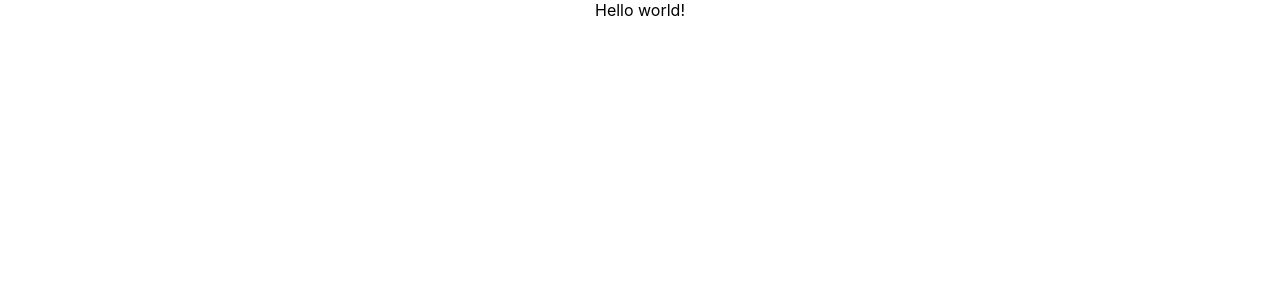
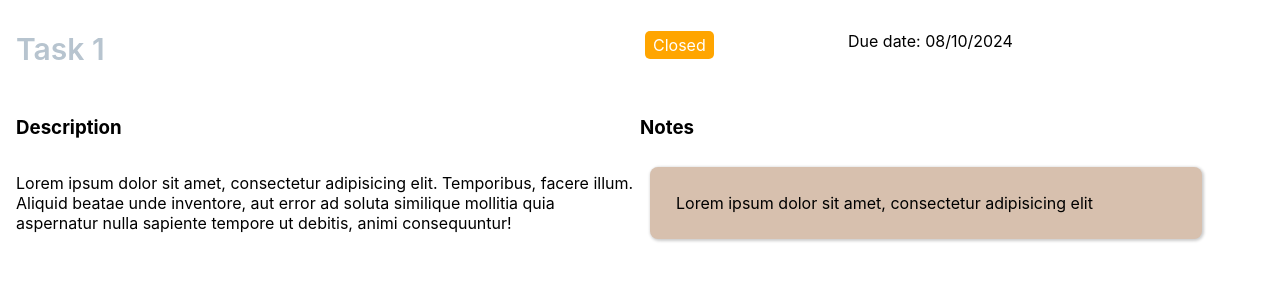
Before and after one commit to JulianaM2/react-tasks, a React (Create React App) app: page /task/details in a window 1280 px wide. Shown: the top 300 px of the page. Built offline with nearby package versions, Linux system fonts and the light colour scheme.

Commit message:
Add styles to Task component

```diff
--- a/src/App.css
+++ b/src/App.css
@@ -1,38 +1,7 @@
 .App {
-  text-align: center;
+  height: 100vh;
 }
 
-.App-logo {
-  height: 40vmin;
-  pointer-events: none;
+.app-body {
+  padding: 1rem;
 }
-
-@media (prefers-reduced-motion: no-preference) {
-  .App-logo {
-    animation: App-logo-spin infinite 20s linear;
-  }
-}
-
-.App-header {
-  background-color: #282c34;
-  min-height: 100vh;
-  display: flex;
-  flex-direction: column;
-  align-items: center;
-  justify-content: center;
-  font-size: calc(10px + 2vmin);
-  color: white;
-}
-
-.App-link {
-  color: #61dafb;
-}
-
-@keyframes App-logo-spin {
-  from {
-    transform: rotate(0deg);
-  }
-  to {
-    transform: rotate(360deg);
-  }
-}
--- a/src/App.js
+++ b/src/App.js
@@ -1,11 +1,13 @@
-import './App.css';
-import { RouterProvider } from 'react-router-dom';
-import { router } from './router';
+import "./App.css";
+import { RouterProvider } from "react-router-dom";
+import { router } from "./router";
 
 function App() {
   return (
     <div className="App">
-      <RouterProvider router={router}/>
+      <div className="app-body">
+        <RouterProvider router={router} />
+      </div>
     </div>
   );
 }
--- /dev/null
+++ b/src/components/Tasks/Task.css
@@ -0,0 +1,25 @@
+.card {
+  flex: 1 1;
+  min-width: 421px;
+  max-width: 500px;
+  padding: 26px;
+  border-radius: 8px;
+  background-color: #D7C0AE;
+  box-shadow: 1px 1px 3px 1px rgba(0, 0, 0, .2);
+  margin: 10px;
+}
+
+.badge {
+  color: white;
+  padding: 4px 8px;
+  text-align: center;
+  border-radius: 5px;
+  margin: 0px 5px;
+  width: fit-content;
+}
+
+.task-title {
+  color: #B7C4CF;
+  font-size: 30px;
+  font-weight: 600;
+}
--- a/src/components/Tasks/Task.jsx
+++ b/src/components/Tasks/Task.jsx
@@ -1,5 +1,44 @@
+import { STATE_COLORS } from "../../constants/common.constants";
+import { badgeColor, col } from "../../styles/global.styles";
+import "./Task.css";
+
 const Task = () => {
-  return <div>Hello world!</div>
+  const notes = ["Lorem ipsum dolor sit amet, consectetur adipisicing elit"];
+
+  return (
+    <>
+      <div className="row">
+        <div style={col(6)}>
+          <span className="task-title">Task 1</span>
+        </div>
+        <div style={col(2)}>
+          <span className="badge" style={badgeColor(STATE_COLORS.closed)}>
+            Closed
+          </span>
+        </div>
+        <div style={col(4)}>
+          <span>Due date: 08/10/2024</span>
+        </div>
+      </div>
+      <div className="row">
+        <div style={col(6)}>
+          <h3>Description</h3>
+          <p>
+            Lorem ipsum dolor sit amet, consectetur adipisicing elit.
+            Temporibus, facere illum. Aliquid beatae unde inventore, aut error
+            ad soluta similique mollitia quia aspernatur nulla sapiente tempore
+            ut debitis, animi consequuntur!
+          </p>
+        </div>
+        <div style={col(6)}>
+          <h3>Notes</h3>
+          {notes.map((note) => (
+            <div className="card">{note}</div>
+          ))}
+        </div>
+      </div>
+    </>
+  );
 };
 
 export default Task;
--- /dev/null
+++ b/src/constants/common.constants.js
@@ -0,0 +1,10 @@
+const STATE_COLORS = {
+  new: 'blue',
+  active: 'green',
+  resolved: 'yellow',
+  closed: 'orange'
+}
+
+export {
+  STATE_COLORS
+}
--- /dev/null
+++ b/src/db.json
@@ -0,0 +1,94 @@
+{
+  "tasks": [
+    {
+      "title": "Complete Project Proposal",
+      "description": "Prepare and submit the project proposal for approval.",
+      "dueDate": "2023-12-15",
+      "completed": false,
+      "stateHistory": [
+        {"state": "new", "date": "2023-12-01"},
+        {"state": "active", "date": "2023-12-05"}
+      ],
+      "notes": [
+        "Check proposal guidelines",
+        "Include budget estimates"
+      ]
+    },
+    {
+      "title": "Design Wireframes",
+      "description": "Create wireframes for the user interface.",
+      "dueDate": "2023-12-20",
+      "completed": false,
+      "stateHistory": [
+        {"state": "new", "date": "2023-12-02"},
+        {"state": "active", "date": "2023-12-06"}
+      ],
+      "notes": [
+        "Review design patterns",
+        "Seek feedback from the team"
+      ]
+    },
+    {
+      "title": "Implement User Authentication",
+      "description": "Develop user authentication functionality.",
+      "dueDate": "2023-12-25",
+      "completed": false,
+      "stateHistory": [
+        {"state": "new", "date": "2023-12-03"},
+        {"state": "active", "date": "2023-12-07"}
+      ],
+      "notes": [
+        "Research secure authentication methods",
+        "Implement password hashing"
+      ]
+    },
+    {
+      "title": "Write API Documentation",
+      "description": "Document the RESTful API for external developers.",
+      "dueDate": "2023-12-30",
+      "completed": false,
+      "stateHistory": [
+        {"state": "new", "date": "2023-12-04"},
+        {"state": "active", "date": "2023-12-08"}
+      ],
+      "notes": [
+        "Use Swagger/OpenAPI for documentation",
+        "Provide clear examples"
+      ]
+    },
+    {
+      "title": "Bug Fixes and Testing",
+      "description": "Address reported bugs and perform thorough testing.",
+      "dueDate": "2024-01-05",
+      "completed": false,
+      "stateHistory": [
+        {"state": "new", "date": "2023-12-05"},
+        {"state": "active", "date": "2023-12-09"}
+      ],
+      "notes": [
+        "Create test cases for critical scenarios",
+        "Perform regression testing"
+      ]
+    },
+    {
+      "title": "Project Deployment",
+      "description": "Prepare for and deploy the project to production.",
+      "dueDate": "2024-01-10",
+      "completed": false,
+      "stateHistory": [
+        {"state": "new", "date": "2023-12-06"},
+        {"state": "active", "date": "2023-12-10"}
+      ],
+      "notes": [
+        "Coordinate with DevOps for deployment",
+        "Monitor performance after deployment"
+      ]
+    }
+  ],
+  "states": [
+    {"name": "new"},
+    {"name": "active"},
+    {"name": "resolved"},
+    {"name": "closed"}
+  ]
+}
--- a/src/index.css
+++ b/src/index.css
@@ -11,3 +11,8 @@ code {
   font-family: source-code-pro, Menlo, Monaco, Consolas, 'Courier New',
     monospace;
 }
+
+.row {
+  display: flex;
+  padding: 5px 0px;
+}
--- /dev/null
+++ b/src/styles/global.styles.js
@@ -0,0 +1,15 @@
+const col = (w) => ({
+  flex: `0 0  calc(${w}*100%/12)`,
+  display: "flex",
+  flexDirection: "column",
+  margin: "10px 0px",
+});
+
+const badgeColor = (color) => ({
+  backgroundColor: color
+})
+
+export {
+  col,
+  badgeColor
+}
```
